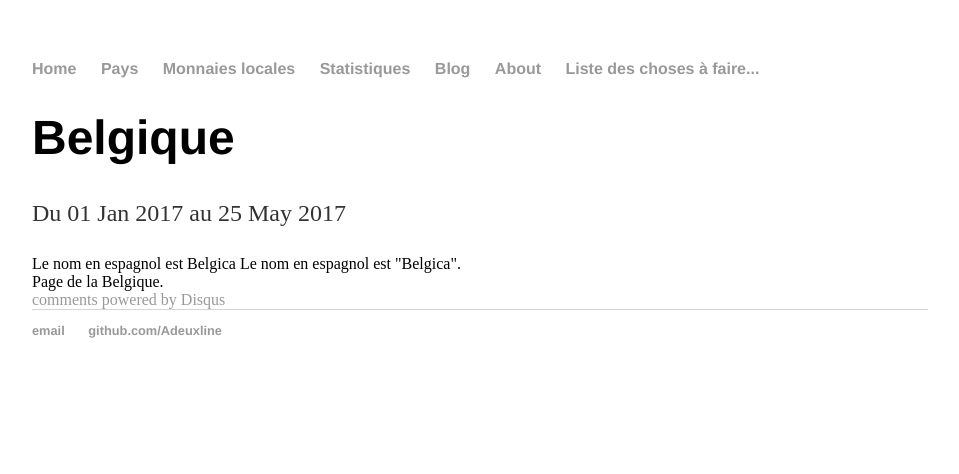
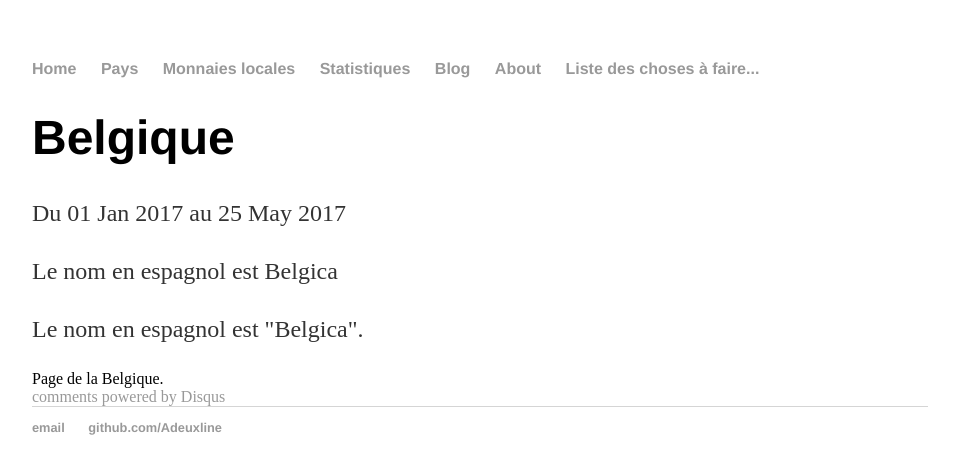
Before and after one commit to rlabe/adeuxline.github.io, a Jekyll site: the page built from _countries/belgium.html, in a window 1280 px wide. Shown: the top 474 px of the page, without its empty margins (160-1119 px from the left). Built offline with Jekyll 4.4.1, drawn with Linux system fonts in a browser that asks for light colours; comment, search, counter and statistics services are not loaded.

```diff
--- a/_layouts/country.html
+++ b/_layouts/country.html
@@ -4,9 +4,9 @@ layout: default
 <h1>{{ page.title }}</h1>
 <p class="meta">Du {{ page.dateBegin | date_to_string }} au {{ page.dateEnd | date_to_string }}</p>
 
-{% if page.nameEs %} Le nom en espagnol est {{ page.nameEs }} {% endif %}
+<p>{% if page.nameEs %} Le nom en espagnol est {{ page.nameEs }} {% endif %}</p>
 
-Le nom en espagnol est "{{ page.nameEs }}".
+<p>Le nom en espagnol est "{{ page.nameEs }}".</p>
 
 <div class="post">
   {{ content }}
```
